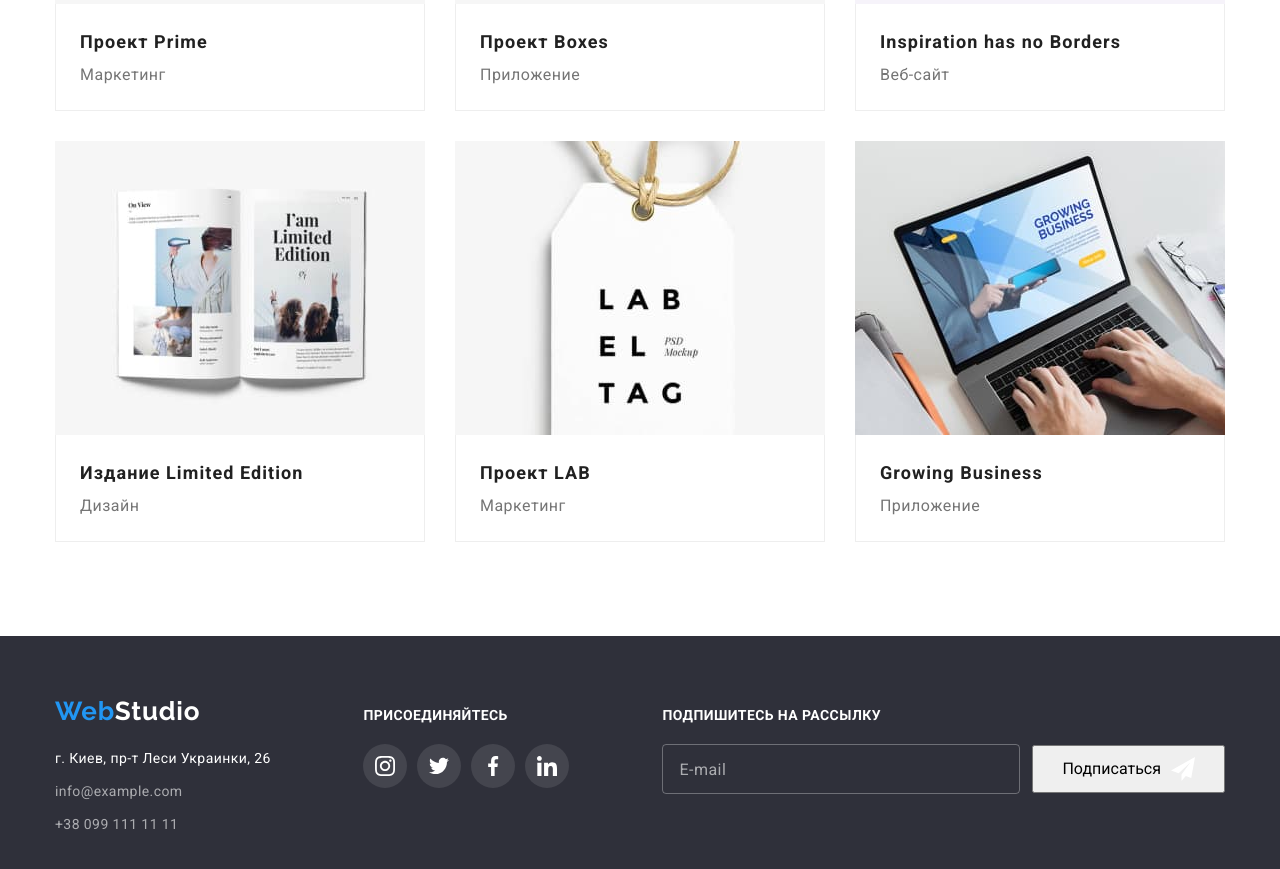
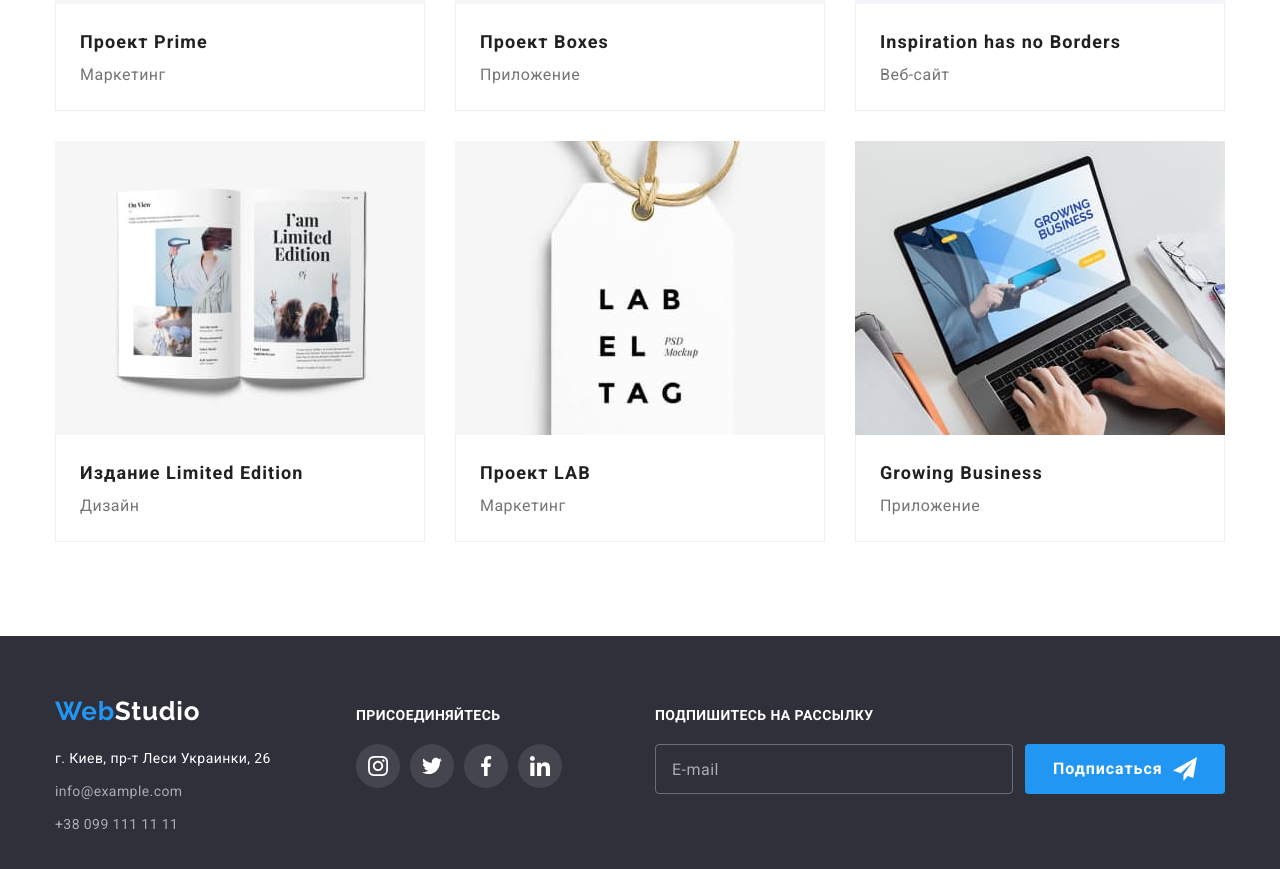
Before and after one commit to olga-zak/goit-markup-hw-07, a plain HTML site: page portfolio.html in a window 1280 px wide. Shown: the part 984-1853 px from the top of the page. Drawn offline with nearby package versions, Linux system fonts and the light colour scheme.

Commit message:
updated footer button in portfolio

```diff
--- a/portfolio.html
+++ b/portfolio.html
@@ -353,7 +353,7 @@
               name="email-for-subscription"
               placeholder="E-mail"
               required
-            /><button class="subscription-form__button" type="submit">
+            /><button class="button subscription-form__button" type="submit">
               Подписаться
               <svg class="subscription-form__icon" width="24" height="24">
                 <use href="./images/sprite.svg#plane"></use>
```
